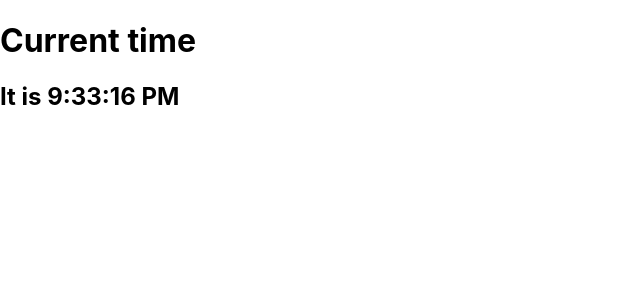
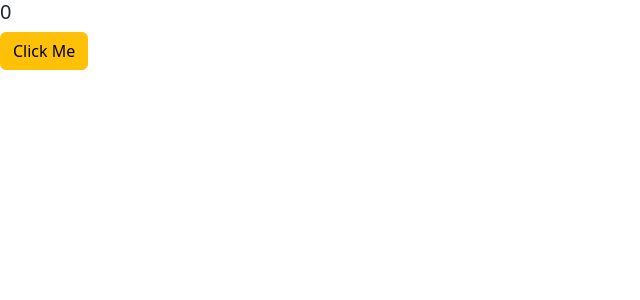
Before and after one commit to Paata1987/React_prj, a React (Create React App) app in the folder restl006/: page / in a window 1280 px wide. Shown: the top 300 px of the page, without its empty margins (0-640 px from the left). Built offline with nearby package versions, Linux system fonts and the light colour scheme.

Commit message:
rjapp 24,20

```diff
--- a/restl006/package.json
+++ b/restl006/package.json
@@ -6,6 +6,7 @@
     "@testing-library/jest-dom": "^5.16.5",
     "@testing-library/react": "^13.4.0",
     "@testing-library/user-event": "^13.5.0",
+    "bootstrap": "^5.2.2",
     "react": "^18.2.0",
     "react-dom": "^18.2.0",
     "react-scripts": "5.0.1",
--- a/restl006/src/Component/Timer.jsx
+++ b/restl006/src/Component/Timer.jsx
@@ -1,7 +1,7 @@
 import React, { Component } from 'react';
 
 class Timer extends Component {
-    state = {
+    /* state = {
         date: new Date()
      } ;
 
@@ -9,15 +9,45 @@ class Timer extends Component {
         setInterval(() => {
            this.setState({date: new Date()})
         }, 1000);
+    } */
+
+    constructor(props){
+        super(props);
+        this.state = {
+           counter: 0,
+           message: "Click Me"
+        };
     }
+
+
+    onClick = () => {
+        this.setState({
+            counter: this.state.counter +1,
+            message: "clicked"
+        });
+    }
+
     render() {
-        return (
+        return(
+            <div className='App'>
+                <h5>{this.state.counter}</h5>
+                <button onClick={this.onClick} className='btn btn-warning'>{this.state.message}</button>
+                <p>{this.state.value}</p>
+            </div>
+        )
+
+
+
+
+
+
+       /*  return (
             <div className='App'>
                 <h1>Current time</h1>
                 <h2>It is { this.state.date.toLocaleTimeString()}</h2>
                 {this.callMe()}
             </div>
-        );
+        ); */
     }
 }
 
--- a/restl006/src/index.js
+++ b/restl006/src/index.js
@@ -5,11 +5,12 @@ import './index.css';
 import reportWebVitals from './reportWebVitals';
 import FruitList from './Component/fruitList';
 import Timer from './Component/Timer';
+import "bootstrap/dist/css/bootstrap.css"
 
 const root = ReactDOM.createRoot(document.getElementById('root'));
 root.render(
   <React.StrictMode>
-    <Timer date= {new Date()} />
+    <Timer me="Props"/>
   </React.StrictMode>
 );
 
```
Also changed, not shown: 1 other file (tests, documents, lock files or other folders).
